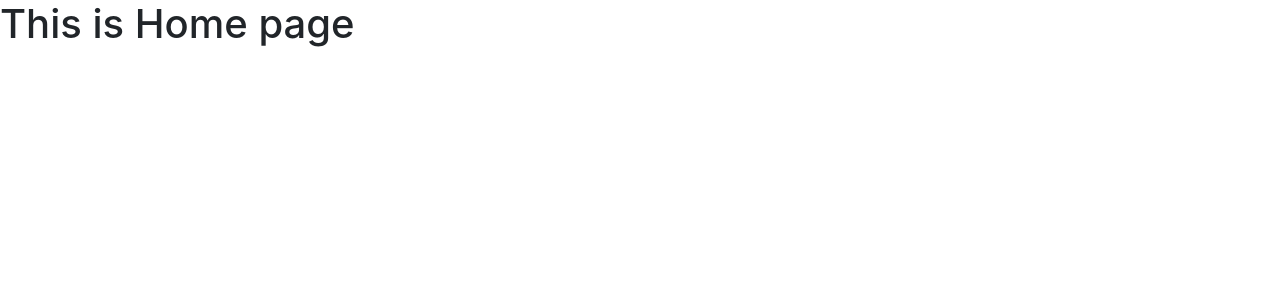
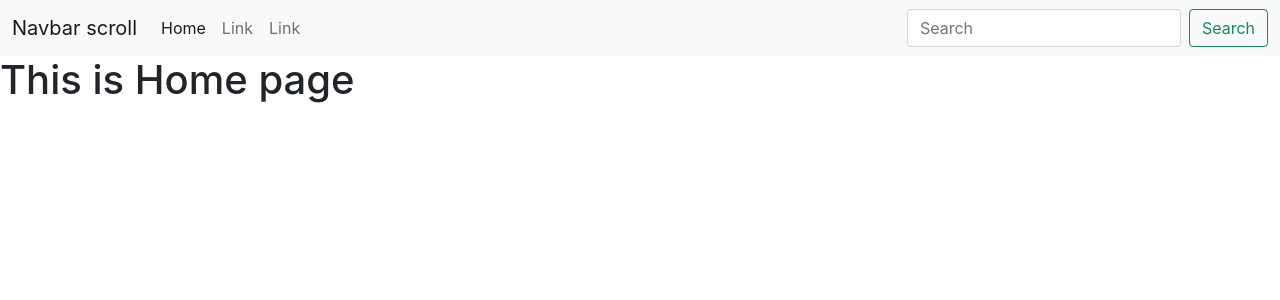
Before and after one commit to AofPatiphan/Apple-Store, a React (Create React App) app: page / in a window 1280 px wide. Shown: the top 300 px of the page. Built offline with nearby package versions, Linux system fonts and the light colour scheme.

Commit message:
add navbar

```diff
--- /dev/null
+++ b/src/components/layouts/header/Header.jsx
@@ -0,0 +1,73 @@
+import React from 'react';
+import { Link } from 'react-router-dom';
+import './header.css';
+
+function Header() {
+    return (
+        <div>
+            <nav className="navbar navbar-expand-lg navbar-light bg-light">
+                <div className="container-fluid">
+                    <Link className="navbar-brand" to={'/'}>
+                        Navbar scroll
+                    </Link>
+                    <button
+                        className="navbar-toggler"
+                        type="button"
+                        data-bs-toggle="collapse"
+                        data-bs-target="#navbarScroll"
+                        aria-controls="navbarScroll"
+                        aria-expanded="false"
+                        aria-label="Toggle navigation"
+                    >
+                        <span className="navbar-toggler-icon"></span>
+                    </button>
+                    <div className="collapse navbar-collapse" id="navbarScroll">
+                        <ul className="navbar-nav me-auto my-2 my-lg-0 navbar-nav-scroll">
+                            <li className="nav-item">
+                                <Link
+                                    className="nav-link active"
+                                    aria-current="page"
+                                    to={'/'}
+                                >
+                                    Home
+                                </Link>
+                            </li>
+                            <li className="nav-item">
+                                <Link className="nav-link" to={'/'}>
+                                    Link
+                                </Link>
+                            </li>
+                            <li className="nav-item ">
+                                <Link
+                                    className="nav-link"
+                                    to={'/'}
+                                    id="navbarScrollingDropdown"
+                                    role="button"
+                                    aria-expanded="false"
+                                >
+                                    Link
+                                </Link>
+                            </li>
+                        </ul>
+                        <form className="d-flex">
+                            <input
+                                className="form-control me-2"
+                                type="search"
+                                placeholder="Search"
+                                aria-label="Search"
+                            />
+                            <button
+                                className="btn btn-outline-success"
+                                type="submit"
+                            >
+                                Search
+                            </button>
+                        </form>
+                    </div>
+                </div>
+            </nav>
+        </div>
+    );
+}
+
+export default Header;
--- /dev/null
+++ b/src/components/layouts/mainlayout/MainLayout.jsx
@@ -0,0 +1,14 @@
+import React from 'react';
+import { Outlet } from 'react-router-dom';
+import Header from '../header/Header';
+
+function MainLayout() {
+    return (
+        <>
+            <Header />
+            <Outlet />
+        </>
+    );
+}
+
+export default MainLayout;
--- a/src/routes/RouteConfig.jsx
+++ b/src/routes/RouteConfig.jsx
@@ -1,5 +1,6 @@
 import React, { useEffect } from 'react';
 import { Navigate, Route, Routes } from 'react-router-dom';
+import MainLayout from '../components/layouts/mainlayout/MainLayout';
 import Login from '../components/auths/login/Login';
 import Register from '../components/auths/register/Register';
 import Home from '../pages/home/Home';
@@ -28,6 +29,7 @@
             {role === 'user' ? (
                 <>
                     <Routes>
+                        <Route path="/" element={<MainLayout />}>
                             {routes[role].map((item) => (
                                 <Route
                                     path={item.path}
@@ -35,6 +37,7 @@
                                     key={item.path}
                                 />
                             ))}
+                        </Route>
                     </Routes>
                     {/* <Footer /> */}
                 </>
```
Also changed, not shown: src/components/layouts/header/header.css (added). Lines whose indentation alone changed are shown as unchanged.
